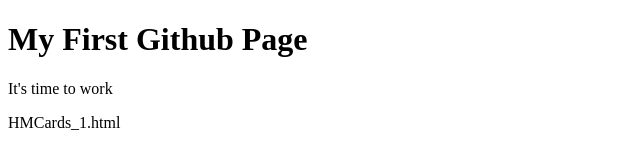
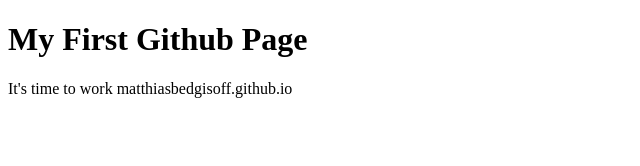
Before and after one commit to matthiasbedgisoff/matthiasbedgisoff.github.io, a plain HTML site: page index.html in a window 1280 px wide. Shown: the whole page, without its empty margins (0-640 px from the left). Drawn offline with Linux system fonts and the light colour scheme.

Commit message:
Update index.html

```diff
--- a/index.html
+++ b/index.html
@@ -7,7 +7,8 @@
 
   <body>
     <h1>My First Github Page</h1>
-    <p>It's time to work</p>
-    <p>HMCards_1.html</p>
+    <p>It's time to work
+    matthiasbedgisoff.github.io</p>
+
   </body>
   </html>
```
